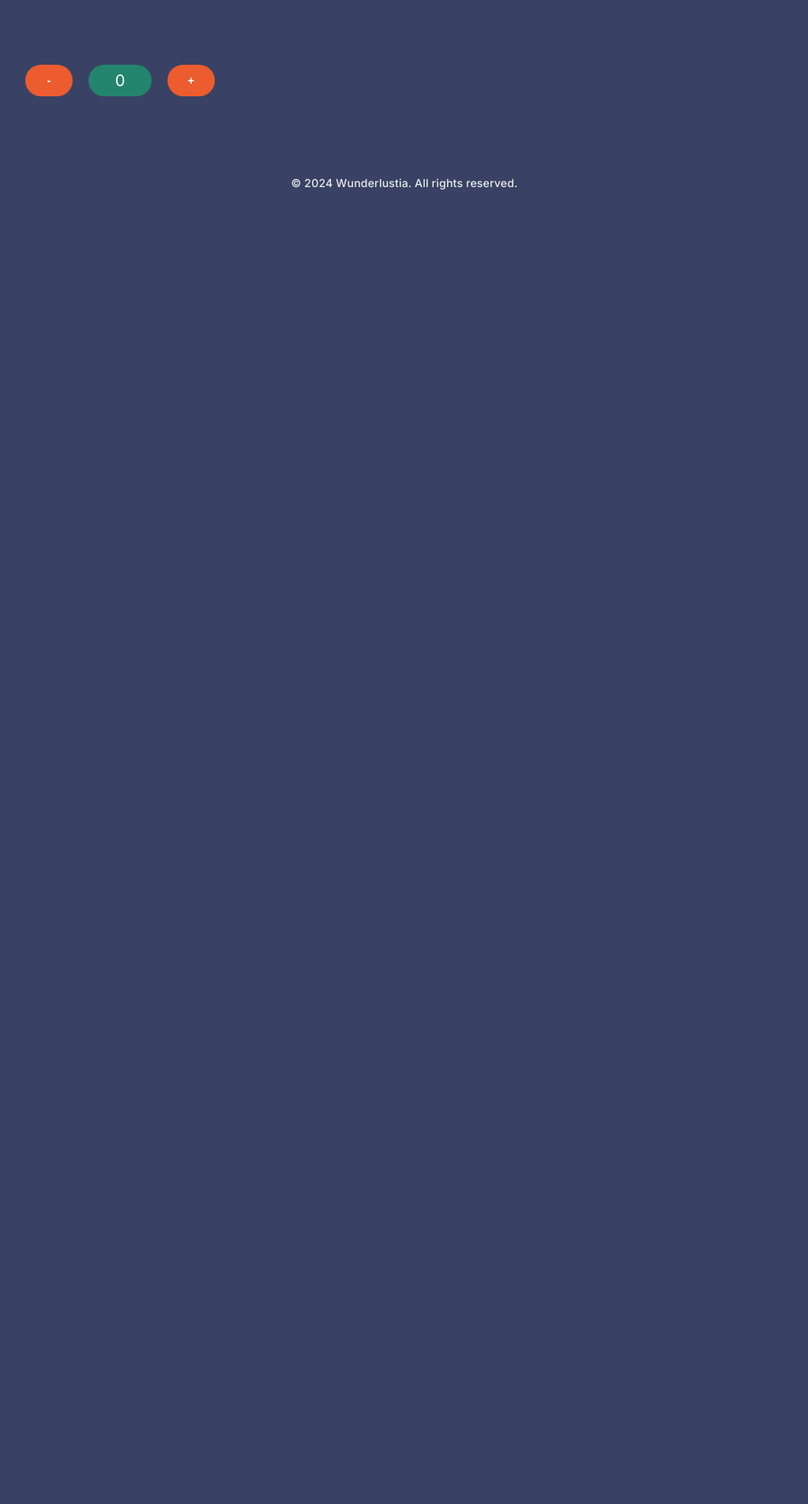
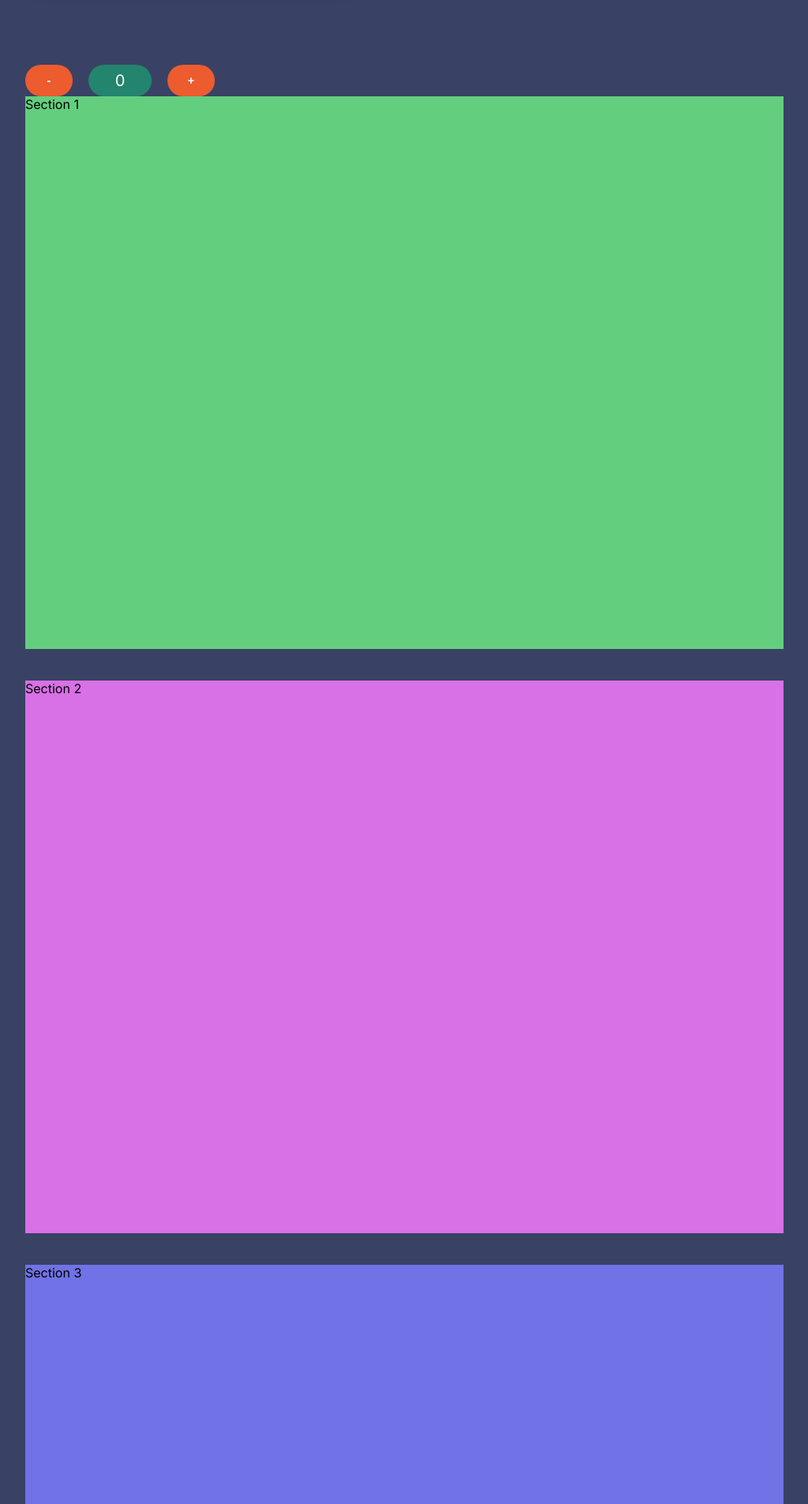
Before and after one commit to rpdNick/reactLesson, a React (Create React App) app: page / in a window 1280 px wide. Shown: the part 695-2600 px from the top of the page at 79% size, without its empty margins (128-1151 px from the left). Before the commit the page ends 957 px from the top, so only its background shows below. Built offline with nearby package versions, Linux system fonts and the light colour scheme.

Commit message:
react router test sections

```diff
--- a/package.json
+++ b/package.json
@@ -9,6 +9,7 @@
     "@testing-library/user-event": "^13.5.0",
     "react": "^18.2.0",
     "react-dom": "^18.2.0",
+    "react-router-dom": "^6.21.2",
     "react-scripts": "5.0.1",
     "uuid": "^9.0.1",
     "web-vitals": "^2.1.4"
@@ -40,6 +41,7 @@
     ]
   },
   "devDependencies": {
+    "@babel/plugin-proposal-private-property-in-object": "^7.21.11",
     "gh-pages": "^6.1.1",
     "sass": "^1.69.5"
   }
--- a/src/Components/Header/Header.jsx
+++ b/src/Components/Header/Header.jsx
@@ -1,8 +1,8 @@
 import "./Header.scss";
-import {v4 as uuidv4} from 'uuid';
+// import {v4 as uuidv4} from 'uuid';
 
 const Header = (props) => {
-  const navData = props.data.nav;
+  // const navData = props.data.nav;
 
   return (
     <header className="Header">
@@ -11,13 +11,13 @@ const Header = (props) => {
           <img src={props.data.logo} alt="logo" />
         </div>
         <nav className="Navigation">
-          {navData.map((el) => {
+          {/* {navData.map((el) => {
             return (
               <a key={uuidv4()} className="Item" href={el.link}>
                 {el.navName}
               </a>
             );
-          })}
+          })} */}
         </nav>
         <button className="button primary">{props.data.button.text}</button>
       </div>
--- a/src/Components/Main/Main.jsx
+++ b/src/Components/Main/Main.jsx
@@ -1,5 +1,8 @@
 import "./Main.scss";
 import Counter from '../Counter/Counter';
+import Section1 from "../rout-sections/Section1";
+import Section2 from "../rout-sections/Section2";
+import Section3 from "../rout-sections/Section3";
 
 const Main = (props) => {
   console.log(props)
@@ -29,6 +32,9 @@ const Main = (props) => {
         </div>
       </div>
       <Counter/>
+      <Section1/>
+      <Section2/>
+      <Section3/>
     </main>
   );
 };
--- /dev/null
+++ b/src/Components/rout-sections/Section1.jsx
@@ -0,0 +1,11 @@
+import './Sections.scss';
+
+const Section1 = ()=> {
+    return(
+        <div className='rout_section green'>
+            <p>Section 1</p>
+        </div>
+    )
+}
+
+export default Section1;
--- /dev/null
+++ b/src/Components/rout-sections/Section2.jsx
@@ -0,0 +1,11 @@
+import './Sections.scss';
+
+const Section2 = ()=> {
+    return(
+        <div className='rout_section purple'>
+            <p>Section 2</p>
+        </div>
+    )
+}
+
+export default Section2;
--- /dev/null
+++ b/src/Components/rout-sections/Section3.jsx
@@ -0,0 +1,11 @@
+import './Sections.scss';
+
+const Section3 = ()=> {
+    return(
+        <div className='rout_section blue'>
+            <p>Section 3</p>
+        </div>
+    )
+}
+
+export default Section3;
--- /dev/null
+++ b/src/Components/rout-sections/Sections.scss
@@ -0,0 +1,20 @@
+.rout_section {
+    height: calc(100vh - 100px);
+    margin-bottom: 40px;
+
+    &:last-of-type {
+        margin-bottom: 0;
+    }
+
+    &.green {
+        background-color: rgb(99, 207, 126);
+    }
+
+    &.purple {
+        background-color: rgb(216, 112, 230);
+    }
+
+    &.blue {
+        background-color: rgb(112, 114, 230);
+    }
+}
```
Also changed, not shown: 1 other file (tests, documents, lock files or other folders).
